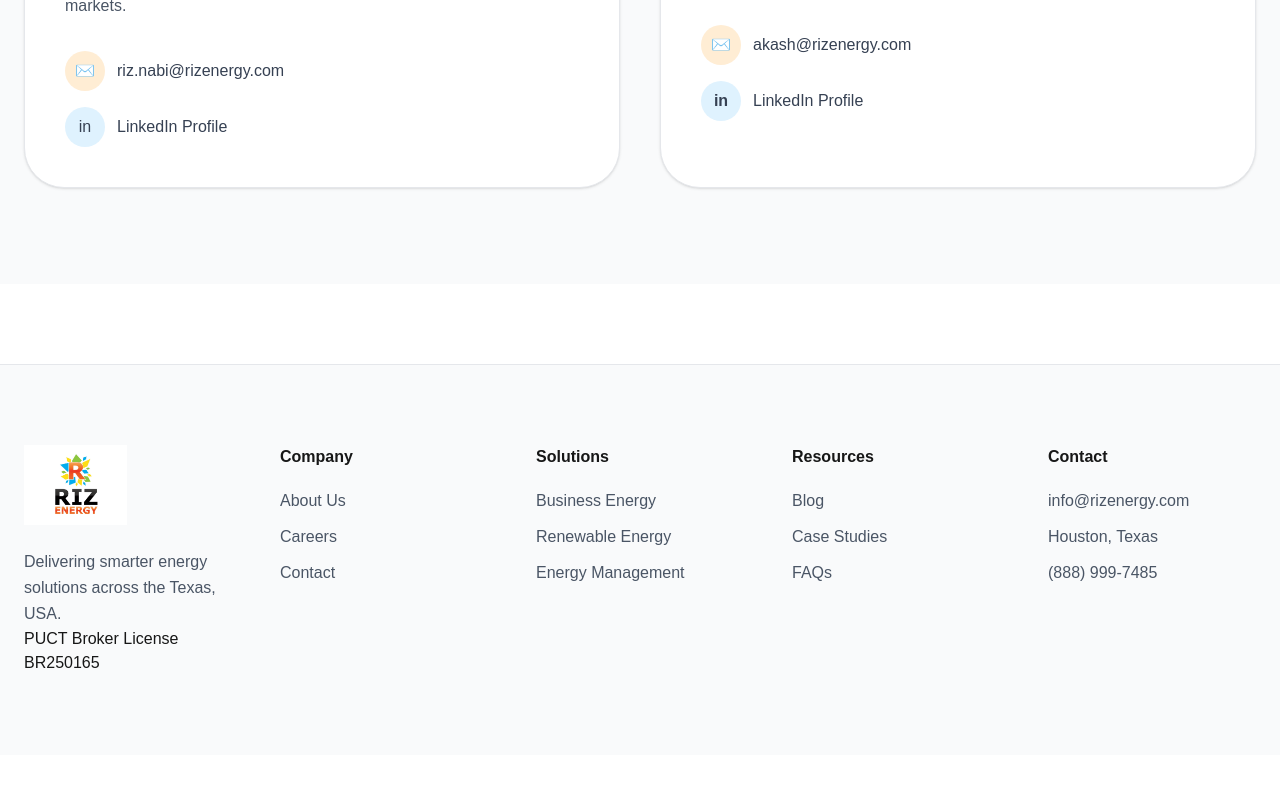
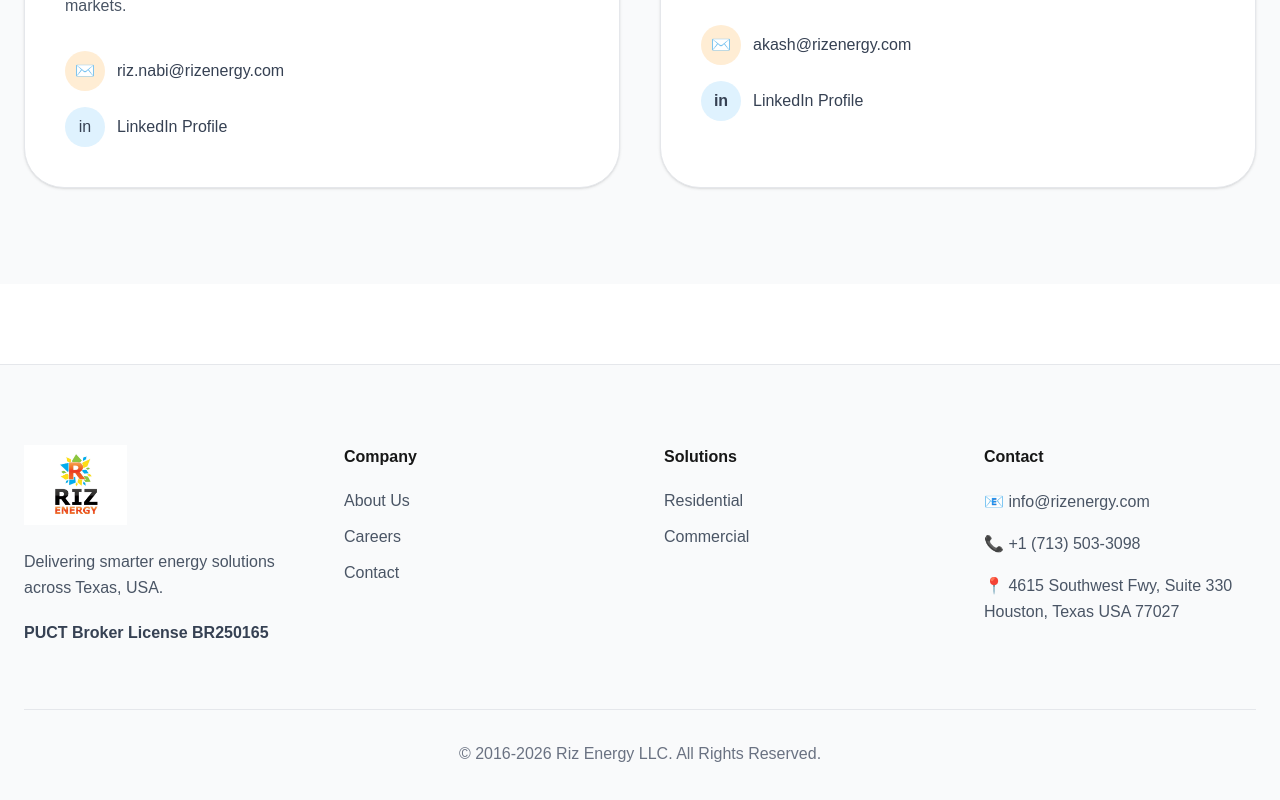
Before and after one commit to akashsandhuo-cmyk/Riz-Energy, a Next.js app: page /about in a window 1280 px wide. Shown: the part 1791-2591 px from the top of the page. Before the commit the page ends 2546 px from the top, so only its background shows below. Built offline with nearby package versions, Linux system fonts and the light colour scheme.

Commit message:
Update Footer.js

```diff
--- a/app/components/Footer.js
+++ b/app/components/Footer.js
@@ -1,56 +1,115 @@
 export default function Footer() {
   return (
     <footer className="border-t border-gray-200 py-20 px-6 bg-gray-50 mt-20">
-      <div className="max-w-7xl mx-auto grid md:grid-cols-2 lg:grid-cols-5 gap-12">
+
+      <div className="max-w-7xl mx-auto grid md:grid-cols-2 lg:grid-cols-4 gap-12">
+
+        {/* LOGO */}
         <div>
-          <img src="/logo.png" className="h-20 mb-6" alt="logo" />
 
-          <p className="text-gray-600 leading-relaxed">
-            Delivering smarter energy solutions across the Texas, USA.
+          <img
+            src="/logo.png"
+            className="h-20 mb-6"
+            alt="logo"
+          />
+
+          <p className="text-gray-600 leading-relaxed mb-5">
+            Delivering smarter energy solutions across Texas, USA.
           </p>
-    <h5>  PUCT Broker License BR250165 </h5>
+
+          <h5 className="font-semibold text-gray-700">
+            PUCT Broker License BR250165
+          </h5>
+
         </div>
 
+        {/* COMPANY */}
         <div>
-          <h3 className="font-black mb-5">Company</h3>
+
+          <h3 className="font-black mb-5">
+            Company
+          </h3>
 
           <ul className="space-y-3 text-gray-600">
-            <li>About Us</li>
-            <li>Careers</li>
-            <li>Contact</li>
+
+            <li>
+              <a href="/about" className="hover:text-orange-500 transition">
+                About Us
+              </a>
+            </li>
+
+            <li>
+              <a href="/careers" className="hover:text-orange-500 transition">
+                Careers
+              </a>
+            </li>
+
+            <li>
+              <a href="/contact" className="hover:text-orange-500 transition">
+                Contact
+              </a>
+            </li>
+
           </ul>
+
         </div>
 
+        {/* SOLUTIONS */}
         <div>
-          <h3 className="font-black mb-5">Solutions</h3>
+
+          <h3 className="font-black mb-5">
+            Solutions
+          </h3>
 
           <ul className="space-y-3 text-gray-600">
-            <li>Business Energy</li>
-            <li>Renewable Energy</li>
-            <li>Energy Management</li>
+
+            <li>Residential</li>
+
+            <li>Commercial</li>
+
+
           </ul>
+
         </div>
 
+        {/* CONTACT */}
         <div>
-          <h3 className="font-black mb-5">Resources</h3>
 
-          <ul className="space-y-3 text-gray-600">
-            <li>Blog</li>
-            <li>Case Studies</li>
-            <li>FAQs</li>
+          <h3 className="font-black mb-5">
+            Contact
+          </h3>
+
+          <ul className="space-y-4 text-gray-600 leading-relaxed">
+
+            <li>
+              📧 info@rizenergy.com
+            </li>
+
+            <li>
+              📞 +1 (713) 503-3098
+            </li>
+
+            <li>
+              📍 4615 Southwest Fwy, Suite 330
+              <br />
+              Houston, Texas USA 77027
+            </li>
+
           </ul>
+
         </div>
 
-        <div>
-          <h3 className="font-black mb-5">Contact</h3>
+      </div>
 
-          <ul className="space-y-3 text-gray-600">
-            <li>info@rizenergy.com</li>
-            <li>Houston, Texas</li>
-            <li>(888) 999-7485</li>
-          </ul>
-        </div>
+      {/* BOTTOM */}
+      <div className="max-w-7xl mx-auto border-t border-gray-200 mt-16 pt-8 text-center text-gray-500">
+
+        <p>
+          © 2016-2026 Riz Energy LLC. All Rights Reserved.
+        </p>
+
       </div>
+
     </footer>
   )
 }
```
